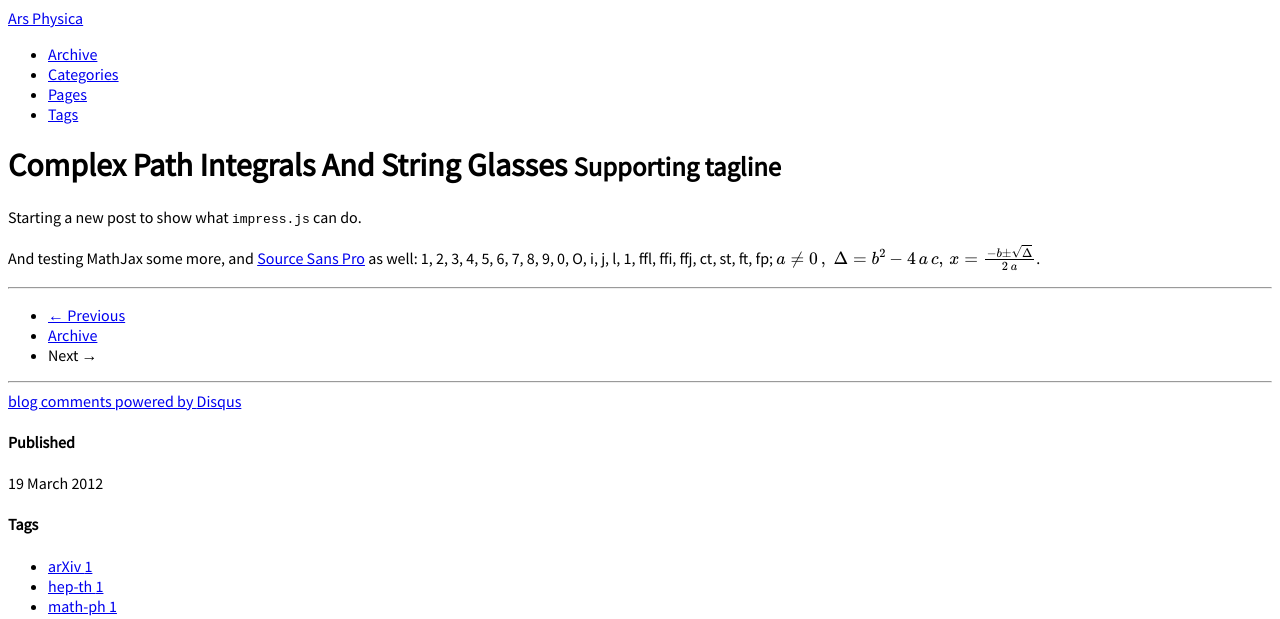
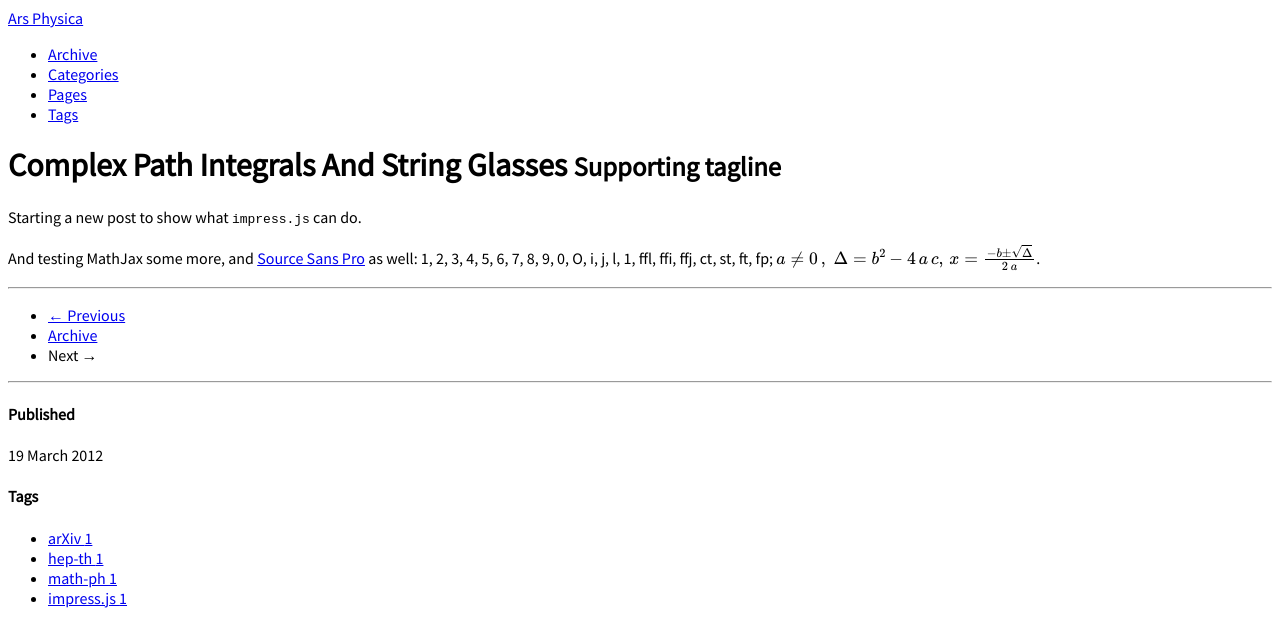
Before and after one commit to danieldf/danieldf.github.com, a Jekyll site: the page built from _posts/2012-03-19-Complex-Path-Integrals-and-String-Glasses.md, in a window 1280 px wide. Shown: the top 619 px of the page. Built offline with Jekyll 4.4.1, drawn with Linux system fonts in a browser that asks for light colours; nearby versions of some CDN libraries; formulas are drawn with MathJax 3; comment, search, counter and statistics services are not loaded.

Commit message:
v0.2.0: final adjusts

```diff
--- a/_config.yml
+++ b/_config.yml
@@ -79,7 +79,7 @@ JB :
   # Set 'provider' to false to turn commenting off globally.
   #
   comments :
-    provider : disqus
+    provider : facebook
     disqus :
       short_name : jekyllbootstrap
     livefyre :
@@ -111,7 +111,7 @@ JB :
   # Set 'provider' to false to turn sharing off globally.
   #
   sharing :
-    provider : false
+    provider : reddit
 
   # Settings for all other include helpers can be defined by creating
   # a hash with key named for the given helper. ex:
```
